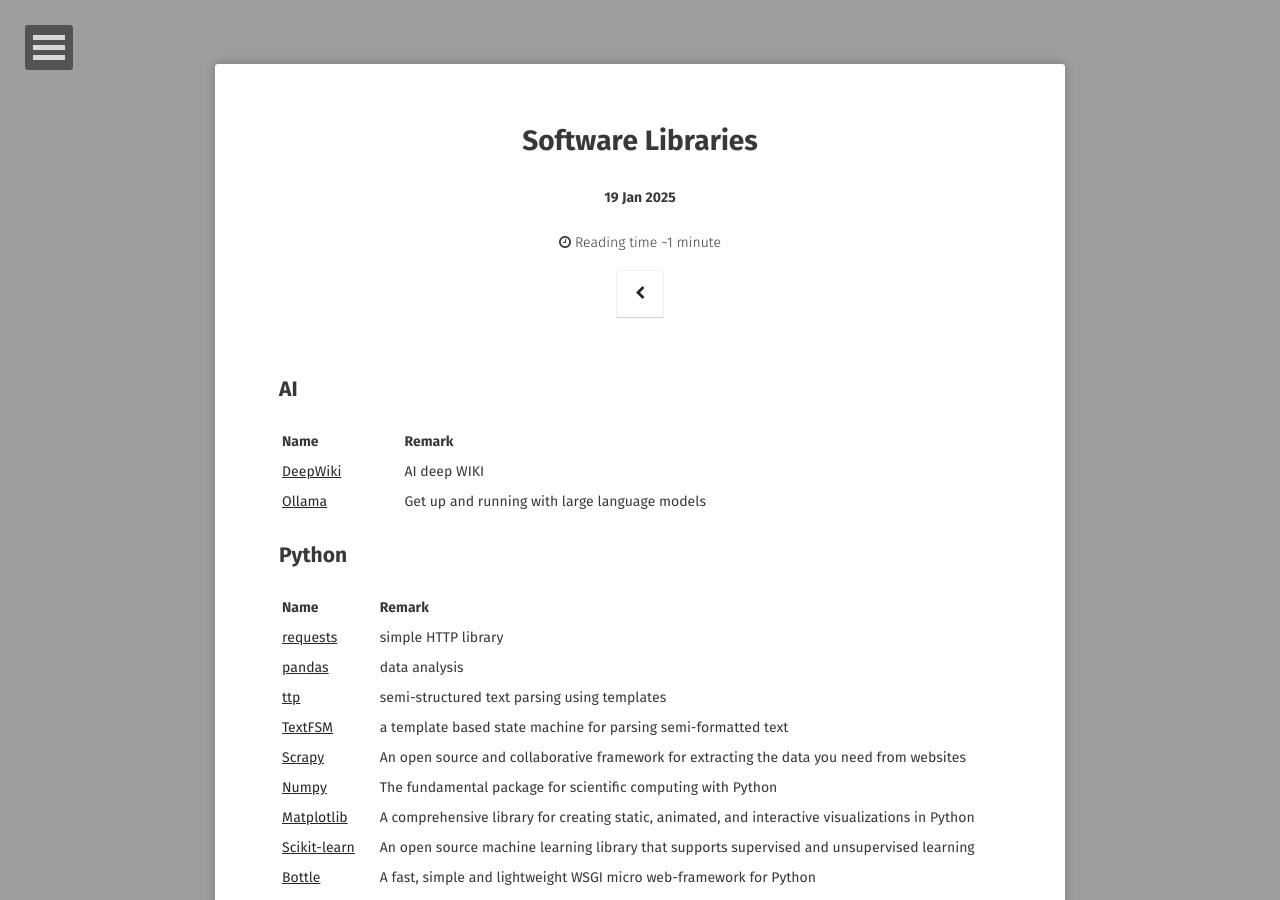
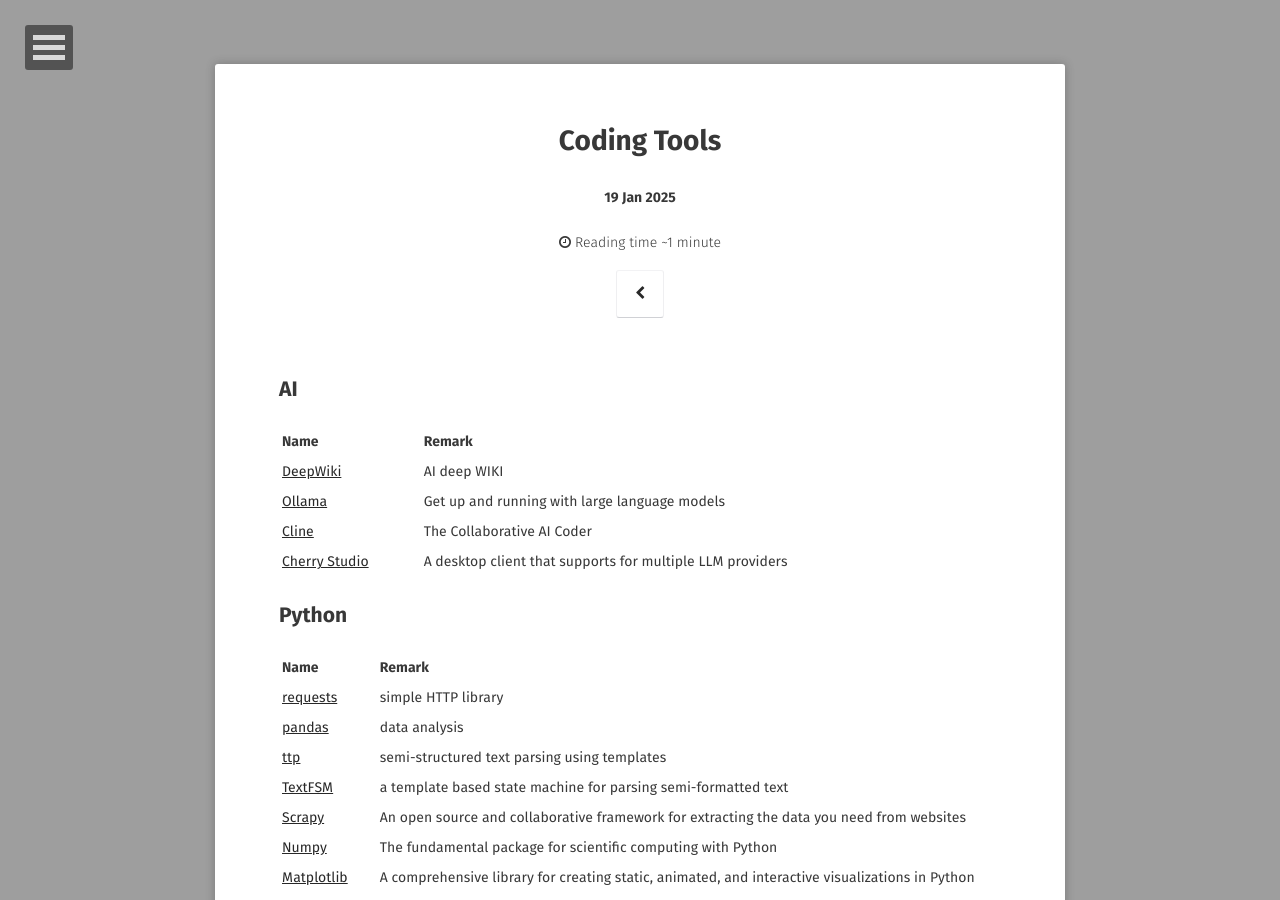
Before and after one commit to o7878x/o7878x.github.io, a Jekyll site: the page built from _posts/2025-01-19-coding-tools.md, in a window 1280 px wide and 900 px high. Built offline with Jekyll 4.4.1, drawn with Linux system fonts in a browser that asks for light colours; some web fonts are replaced; comment, search, counter and statistics services are not loaded; some of the changed text lies outside the part shown.

Commit message:
feature:add ai tools

```diff
--- a/_posts/2025-01-19-software-libraries.md
+++ b/_posts/2025-01-19-coding-tools.md
@@ -1,8 +1,8 @@
 ---
 layout: post
-title: "Software Libraries"
+title: "Coding Tools"
 date: 2025-01-19
-excerpt: "A menu of software libraries"
+excerpt: "A menu of coding tools"
 comments: true
 tag:
 - coding
@@ -15,6 +15,8 @@
 | --- | --- |
 | [DeepWiki](https://deepwiki.org/) | AI deep WIKI |
 | [Ollama](https://ollama.com/) | Get up and running with large language models |
+| [Cline](https://cline.bot/) | The Collaborative AI Coder |
+| [Cherry Studio](https://www.cherry-ai.com/) | A desktop client that supports for multiple LLM providers |
 
 ## Python
 
```
Also changed, not shown: other parts of _posts/2025-01-19-coding-tools.md (+1 -1 lines).
